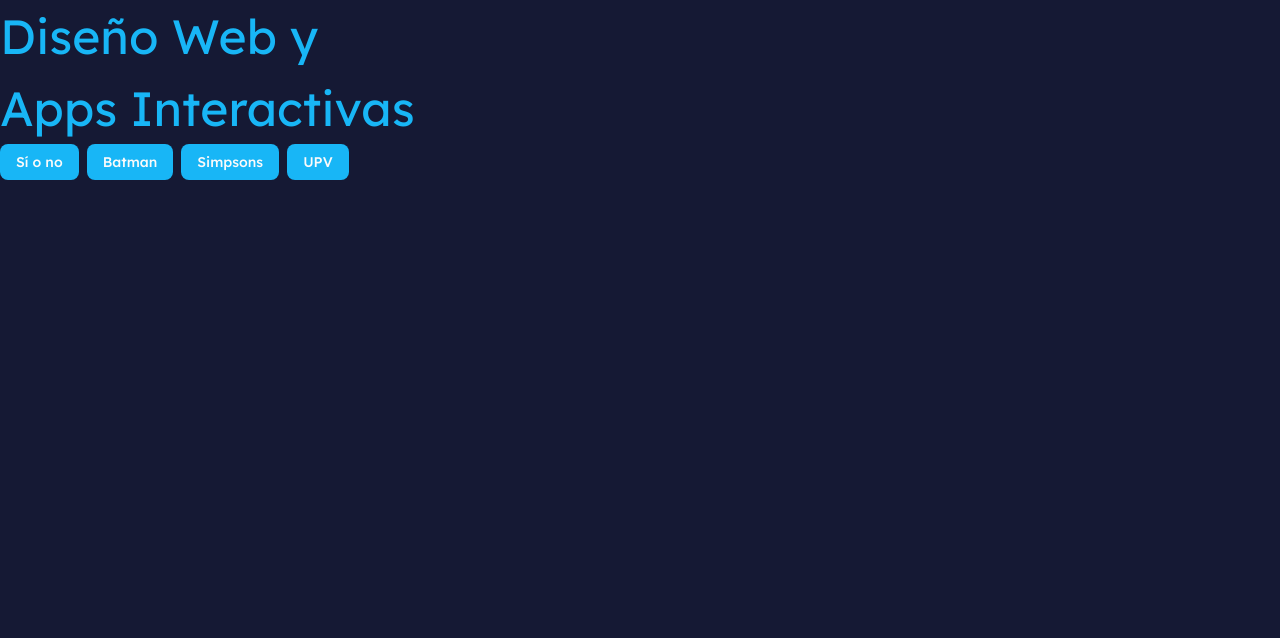
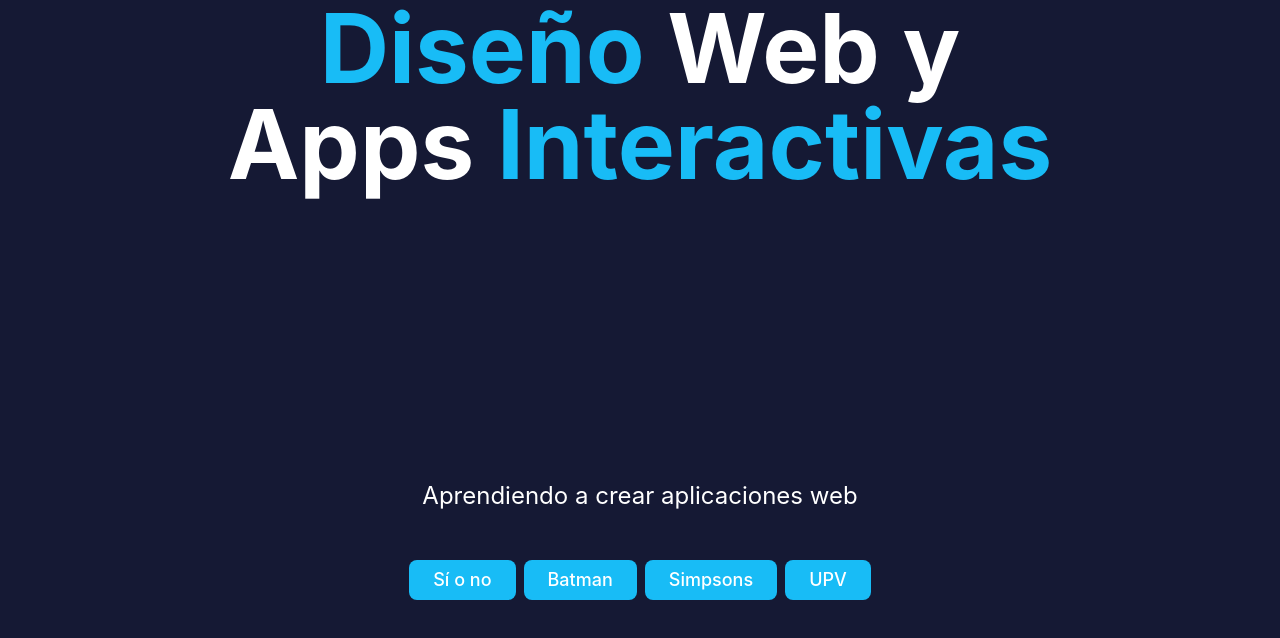
Before and after one commit to lpovrod22/vue-web, a Vue app: page / in a window 1280 px wide. Shown: the top 638 px of the page. Built offline with nearby package versions, Linux system fonts and the light colour scheme.

Commit message:
lpovrod:Práctica de Flexbox

```diff
--- a/src/components/ui/button/index.ts
+++ b/src/components/ui/button/index.ts
@@ -19,6 +19,7 @@ export const buttonVariants = cva(
         ghost:
           "hover:bg-accent hover:text-accent-foreground dark:hover:bg-accent/50",
         link: "text-primary underline-offset-4 hover:underline",
+        domus: "bg-domus-cyan text-white hover:bg-domus-cyan/70 md:py-5 md:px-6 md:text-lg"
       },
       size: {
         "default": "h-9 px-4 py-2 has-[>svg]:px-3",
@@ -29,6 +30,7 @@ export const buttonVariants = cva(
         "icon-xs": "size-6 rounded-md [&_svg:not([class*='size-'])]:size-3",
         "icon-sm": "size-8",
         "icon-lg": "size-10",
+
       },
     },
     defaultVariants: {
--- a/src/paginae/batman/Batman.vue
+++ b/src/paginae/batman/Batman.vue
@@ -196,12 +196,14 @@ import {
   max-width: 510px;
   margin: 0 auto;
   padding: 4rem 0;
+  display:flex;
+  flex-direction: column;
 }
 
-.vehiculus-arca {
+.vehiculis-arca {
+  order: 1;
   display: flex;
   flex-direction: column;
-  order: 1;
 }
 
 .vehiculis-titulus {
@@ -216,7 +218,7 @@ import {
 
 .item {
   padding: 1.5rem 0;
-  height: 500px;
+  height: 540px;
   display: flex;
   flex-direction: column;
   align-items: center;
@@ -291,13 +293,13 @@ import {
     max-width: 1280px;
   }
 
-  .vehiculis-arca {
-    flex-direction: row;
-  }
-
   .item{
     flex-direction: column;
     height: 560px;
+  }
+
+  .vehiculis-arca {
+    flex-direction: row;
   }
 
   .notitia {
--- a/src/paginae/domus/Domus.vue
+++ b/src/paginae/domus/Domus.vue
@@ -4,25 +4,34 @@ import { Button } from '@/components/ui/button'
 
 
 <template>
-    <div class="fondo-home">
+    <div class="bg-domus-navy h-screen w-screen text-white font-sans text-center flex flex-col items-center gap-12 fixed overflow-hidden">
 
-        <h1>
-            <span>Diseño</span> Web y <br> Apps <span> Interactivas</span>
+
+        <h1 class="text-5xl md:text-7xl lg:text-8xl font-bold pb-60 transition-all z-10">
+            <span class="text-domus-cyan">Diseño</span> Web y
+            <br>
+            Apps <span class="text-domus-cyan"> Interactivas</span>
         </h1>
+
+        <p class="text-lg md:text-2xl transition-all">
+            Aprendiendo a crear aplicaciones web
+        </p>
+
+
         <div class="botones">
-        <Button>
+        <Button variant="domus" class= "mr-2">
             <RouterLink to="/indecision">Sí o no</RouterLink>
         </Button>
 
-        <Button>
+        <Button variant="domus" class= "mr-2">
             <RouterLink to="/batman">Batman</RouterLink>
         </Button>
 
-        <Button>
+        <Button variant="domus" class= "mr-2">
             <RouterLink to="/simpsons">Simpsons</RouterLink>
         </Button>
 
-        <Button>
+        <Button variant="domus">
             <RouterLink to="https://www.upv.es">UPV</RouterLink>
         </Button>
         </div>
@@ -31,31 +40,8 @@ import { Button } from '@/components/ui/button'
      </div>
 
 </template>
-//br salto de pagina
-
 
 
 <style scoped>
 
-h1 {
-    font-size: 3rem;
-}
-
-.fondo-home {
-  background-color: rgb(21, 25, 52);
-  height: 100vh;
-  color: rgb(24, 182, 246);
-}
-
-
-.botones > Button {
-  margin-right: 0.5rem;
-  background-color: rgb(24, 182, 246);
-}
-
-
-.botones > Button:hover {
-  background-color: rgba(24, 182, 246, 0.7);
-}
-
 </style>
--- a/src/paginae/simpsons/Primus.vue
+++ b/src/paginae/simpsons/Primus.vue
@@ -1,3 +1,5 @@
 <template>
-    <h1>Simpsons Page</h1>
+    <h1 class="text-6xl text-red-500 m-8 bg-amber-300 w-fit px-12 py-5 rounded-2xl shadow-xl hover:text-white hover:bg-red-500">
+        Simpsons Page
+    </h1>
 </template>
--- a/src/style.css
+++ b/src/style.css
@@ -52,6 +52,19 @@ body {
   --radius-md: calc(var(--radius) - 2px);
   --radius-lg: var(--radius);
   --radius-xl: calc(var(--radius) + 4px);
+
+  /* Brand colors */
+  --color-simpsons-yellow: #ffde00;
+  --color-simpsons-red: #ee3133;
+   --color-domus-cyan: #18bcf6;
+  --color-domus-navy: #151934;
+  --color-domus-navy-input: #1f233e;
+  --color-brand-purple: #6a5acd;
+  --color-brand-purple-dark: #584bab;
+
+  /* Layout */
+  --container-page: 1400px;
+
 }
 
 :root {
```
